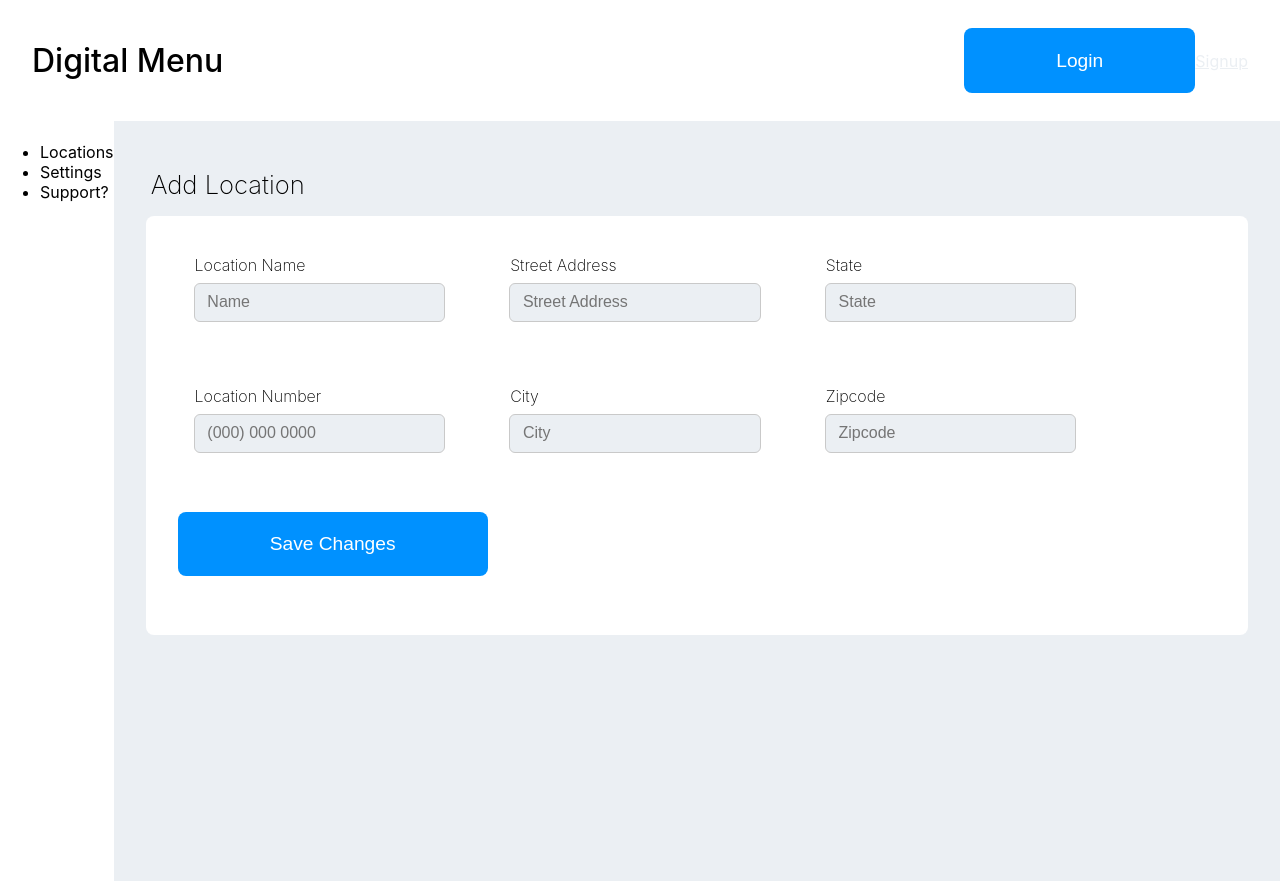
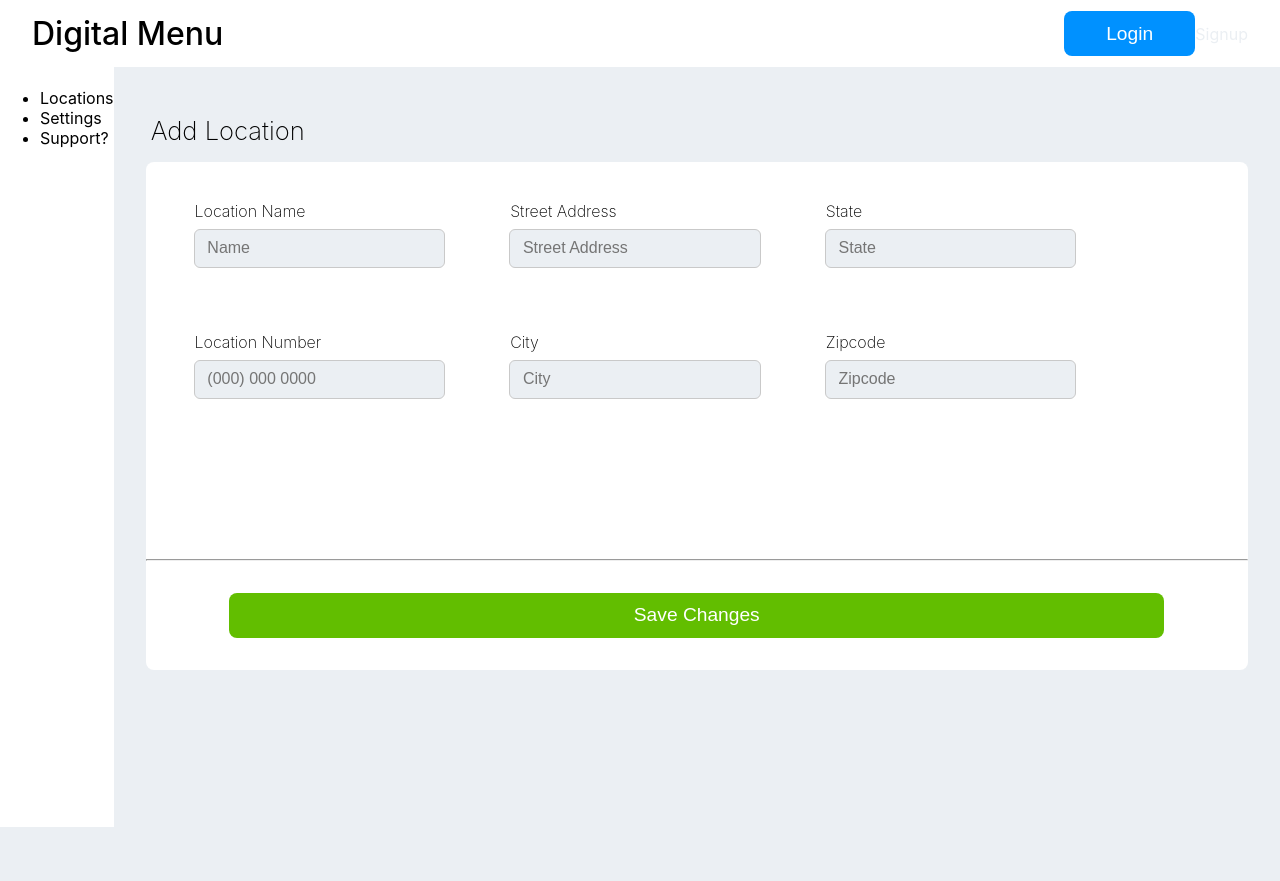
Before and after one commit to AwesomeZaidi/Digital-Menu-Frontend, a React (Create React App) app: page /addLocation in a window 1280 px wide. After the commit the page ends 827 px from the top, so only its background shows below. Built offline with nearby package versions, Linux system fonts and the light colour scheme.

Commit message:
base styles buttons :construction:

```diff
--- a/src/styles/base_styles.scss
+++ b/src/styles/base_styles.scss
@@ -1,11 +1,49 @@
 @import './variables.scss';
 
-button {
-    margin: 1.4em 0em;
-    padding: 1.1em 4.8em;
+a {
+    cursor: pointer;
+    text-decoration: none;
+    color: $secondary;
+    margin: 0;
+    padding: 0;
+}
+
+button, %button {
+    // margin: 1.4em 0em;
+    padding: .6em 2.2em;
     background-color: $primary_action;
+    color: $secondary;
     border: none;
     border-radius: 8px;
-    color: $secondary;
+    // color: $secondary;
     font-size: 1.2em;
+    display: inline-flex;
+    align-items: center;
+    cursor: pointer;
+    text-align: center;
 }
+
+.btn_primary {
+    @extend %button;
+}
+
+.btn_save {
+    @extend %bg_color_animate_smooth;
+    @extend %button;
+    background-color: $save;
+    width: 90%;
+    display: block;
+    margin: 0 auto;
+}
+
+.btn_save:hover {
+    background-color: rgb(80, 155, 0);
+}
+
+.line {
+    display: block;
+    overflow: hidden;
+    margin: 8em -2em 2em -2em;
+    border-style: inset;
+    border-width: .9px;
+}
```
